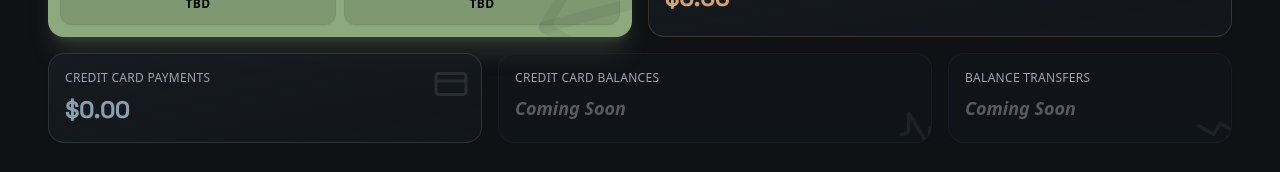
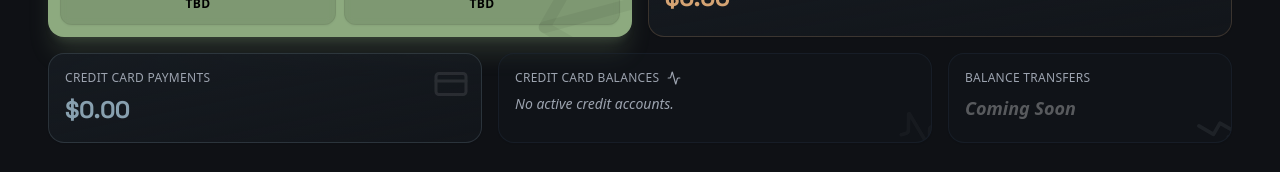
Before and after one commit to atnwl/finance-dashboard-gemini, a React (Vite) app: page / in a window 1280 px wide. Shown: the part 333-505 px from the top of the page. Built offline with nearby package versions, Linux system fonts and the light colour scheme.

Commit message:
feat: Show credit card balances on dashboard cards

```diff
--- a/src/App.jsx
+++ b/src/App.jsx
@@ -1050,6 +1050,51 @@ export default function App() {
       .map(([name, value]) => ({ name, value }))
       .sort((a, b) => b.value - a.value);
 
+    // --- Credit Card Balances Data Preparation ---
+    const creditCardAccounts = (data.statements || []).reduce((acc, s) => {
+      const key = `${s.provider}-${s.last4 || 'unknown'}`;
+      if (!acc[key]) {
+        acc[key] = { provider: s.provider, last4: s.last4, latestDate: s.date, latestBalance: s.balance };
+      } else {
+        // Update if this statement is newer
+        if (new Date(s.date) > new Date(acc[key].latestDate)) {
+          acc[key].latestDate = s.date;
+          acc[key].latestBalance = s.balance;
+        }
+      }
+      return acc;
+    }, {});
+
+    const accountList = Object.values(creditCardAccounts).sort((a, b) => new Date(b.latestDate) - new Date(a.latestDate));
+    const totalCreditBalance = accountList.reduce((sum, acc) => sum + (parseFloat(acc.latestBalance) || 0), 0);
+
+    const renderAccountList = () => {
+      if (accountList.length === 0) {
+        return <p className="text-sm text-muted italic mt-2">No active credit accounts.</p>;
+      }
+      return (
+        <div className="space-y-2 mt-3">
+          {accountList.map((acc, idx) => (
+            <div key={idx} className="flex justify-between items-center text-xs border-b border-white/5 pb-1 last:border-0 last:pb-0">
+              <span className="text-muted">{acc.provider} <span className="opacity-50">••{acc.last4?.slice(-2)}</span></span>
+              <span className={cn(
+                "font-mono font-bold",
+                (parseFloat(acc.latestBalance) || 0) > 0 ? "text-danger" : "text-[#E8F5E9]"
+              )}>
+                {formatAccounting(parseFloat(acc.latestBalance) || 0).replace('(', '-').replace(')', '')}
+              </span>
+            </div>
+          ))}
+          <div className="flex justify-between items-center text-xs border-t border-white/10 pt-2 mt-2 font-bold text-white">
+            <span>Total</span>
+            <span className={totalCreditBalance > 0 ? "text-danger" : "text-[#E8F5E9]"}>
+              {formatAccounting(totalCreditBalance).replace('(', '-').replace(')', '')}
+            </span>
+          </div>
+        </div>
+      );
+    };
+
     return (
       <div className="space-y-6 animate-in fade-in duration-500">
         <div className="flex justify-between items-center mb-8">
@@ -1209,11 +1254,20 @@ export default function App() {
             <p className="text-2xl font-display font-bold mt-2 text-secondary tracking-tight">${financials.totalCcPayments.toLocaleString('en-US', { minimumFractionDigits: 2, maximumFractionDigits: 2 })}</p>
           </Card>
 
-          {/* Row 3: Credit Card Balances - Coming Soon */}
-          <Card className="col-span-3 p-4 bg-card/30 border-border/50 relative overflow-hidden group hover:bg-card/40 transition-colors">
-            <h3 className="text-muted text-xs font-medium uppercase tracking-wide">Credit Card Balances</h3>
-            <p className="text-lg font-bold mt-2 text-white/30 italic">Coming Soon</p>
-            <Activity size={44} className="absolute bottom-[-10px] right-[-10px] text-muted opacity-10 rotate-[-15deg]" />
+          {/* Row 3: Credit Card Balances */}
+          <Card
+            onClick={() => { setViewMode('statements'); handleNavigation('statements'); }} // Navigate to statements tab
+            className="col-span-3 p-4 bg-card/30 border-border/50 relative overflow-hidden group hover:bg-card/40 transition-colors cursor-pointer"
+          >
+            <h3 className="text-muted text-xs font-medium uppercase tracking-wide flex items-center gap-2">
+              Credit Card Balances
+              <Activity size={14} className="text-muted" />
+            </h3>
+
+            {/* List of Balances */}
+            {renderAccountList()}
+
+            <Activity size={44} className="absolute bottom-[-10px] right-[-10px] text-muted opacity-5 rotate-[-15deg] pointer-events-none" />
           </Card>
 
           {/* Row 3: Balance Transfers - Coming Soon */}
@@ -1324,10 +1378,30 @@ export default function App() {
                 <CreditCard size={48} className="absolute bottom-[-10px] right-[-10px] text-secondary opacity-10 group-hover:opacity-20 transition-opacity rotate-[-15deg]" />
               </div>
 
-              <div className="bg-card/30 border border-border/50 rounded-xl p-6 flex flex-col justify-between group hover:border-secondary/30 transition-colors relative overflow-hidden min-h-[140px]">
+              <div
+                onClick={() => { setViewMode('statements'); handleNavigation('statements'); }}
+                className="bg-card/30 border border-border/50 rounded-xl p-6 flex flex-col justify-between group hover:border-secondary/30 transition-colors relative overflow-hidden min-h-[140px] cursor-pointer">
                 <div>
                   <h4 className="text-muted text-xs font-semibold uppercase tracking-wider mb-2">Card Balances</h4>
-                  <p className="text-lg font-bold text-white/40 italic">Coming Soon</p>
+                  {/* Mobile List View */}
+                  {accountList.length === 0 ? (
+                    <p className="text-lg font-bold text-white/40 italic">No Data</p>
+                  ) : (
+                    <div className="space-y-1">
+                      {accountList.slice(0, 3).map((acc, idx) => (
+                        <div key={idx} className="flex justify-between items-center text-xs">
+                          <span className="text-muted">{acc.provider}</span>
+                          <span className={cn(
+                            "font-mono font-bold",
+                            (parseFloat(acc.latestBalance) || 0) > 0 ? "text-danger" : "text-[#E8F5E9]"
+                          )}>
+                            {formatAccounting(parseFloat(acc.latestBalance) || 0).replace('(', '-').replace(')', '')}
+                          </span>
+                        </div>
+                      ))}
+                      {accountList.length > 3 && <p className="text-[10px] text-muted italic mt-1">+ {accountList.length - 3} more</p>}
+                    </div>
+                  )}
                 </div>
                 <Activity size={48} className="absolute bottom-[-10px] right-[-10px] text-muted opacity-10 group-hover:opacity-20 transition-opacity rotate-[-15deg]" />
               </div>
```
